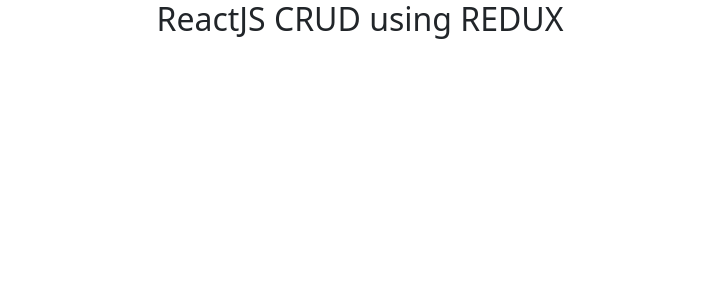
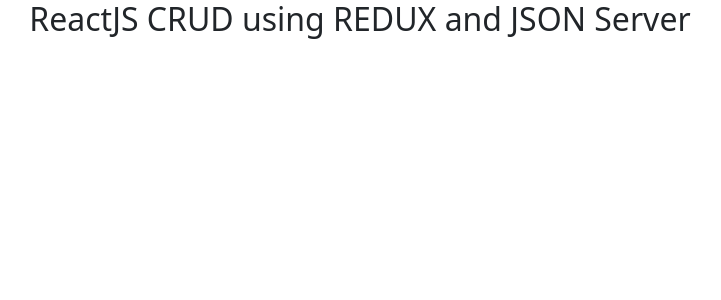
Before and after one commit to ShafiaAnsar/Redux-users, a React (Create React App) app: page / in a window 1280 px wide. Shown: the top 300 px of the page, without its empty margins (280-1001 px from the left). Built offline with nearby package versions, Linux system fonts and the light colour scheme.

Commit message:
Creating JSON Server

```diff
--- a/src/App.js
+++ b/src/App.js
@@ -4,10 +4,13 @@
 import UserListing from './Component/UserListing'
 import Adduser from './Component/Adduser'
 import Updateuser from './Component/Updateuser'
+import { ToastContainer } from 'react-toastify';
+
 
 function App() {
   return (
     <div className="App">
+     < ToastContainer></ToastContainer>
   <BrowserRouter>
   <Routes>
     <Route path='/' element={<Home/>}  />
--- a/src/Component/Home.jsx
+++ b/src/Component/Home.jsx
@@ -1,7 +1,7 @@
 const Home = () =>{
     return(
         <div>
-            <h2>ReactJS CRUD using REDUX</h2>
+            <h2>ReactJS CRUD using REDUX and JSON Server</h2>
         </div>
     )
 }
--- /dev/null
+++ b/src/Data/db.json
@@ -0,0 +1,11 @@
+{
+    "user":[
+        {
+            "id":1,
+            "name":"Admin User",
+            "role":"admin",
+            "email":"admin@in.com",
+            "phone":"83024850710"
+        }
+    ]
+}
--- a/src/index.js
+++ b/src/index.js
@@ -3,6 +3,9 @@
 import './index.css';
 import App from './App';
 import '../node_modules/bootstrap/dist/css/bootstrap.min.css'
+import 'react-toastify/dist/ReactToastify.css'
+
+
 const root = ReactDOM.createRoot(document.getElementById('root'));
 root.render(
   <React.StrictMode>
```
